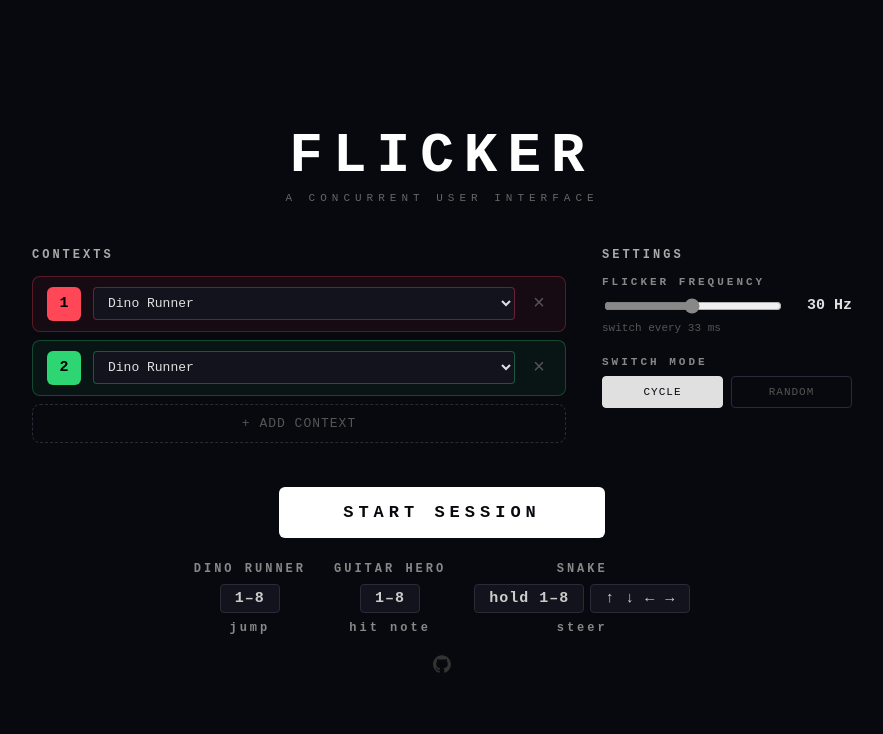
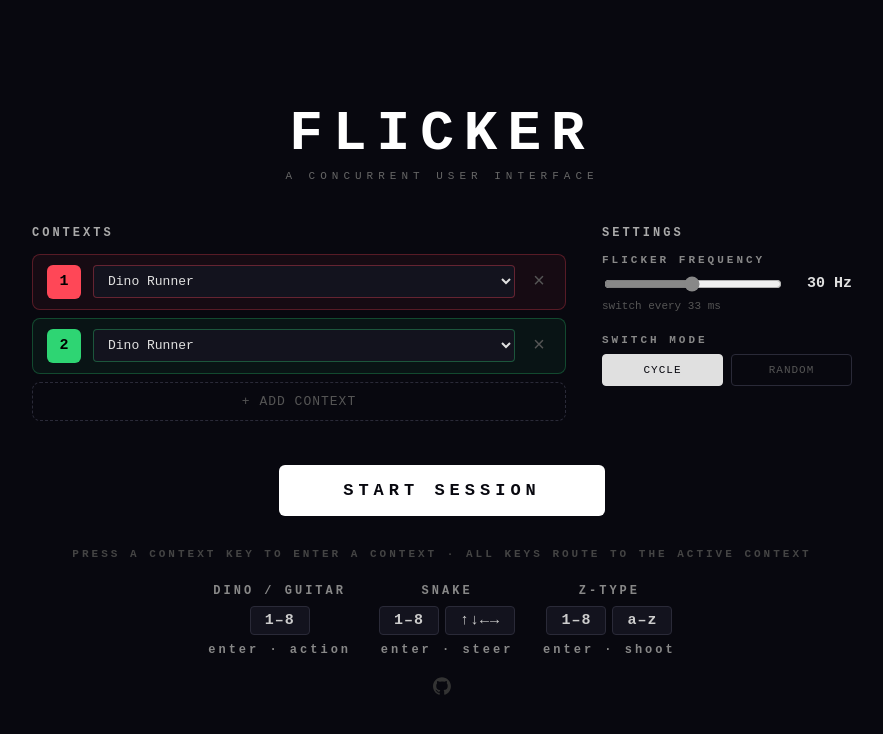
Before and after one commit to marcorentap/flicker, a React (Vite) app: page / in a window 1280 px wide. Shown: the top 734 px of the page, without its empty margins (198-1081 px from the left). Built offline with nearby package versions, Linux system fonts and the light colour scheme; what an-array-of-english-words would draw is missing.

Commit message:
Update instructions

```diff
--- a/src/components/MainMenu.tsx
+++ b/src/components/MainMenu.tsx
@@ -368,12 +368,15 @@
                 display: "flex",
                 flexDirection: "column",
                 alignItems: "center",
-                gap: 14,
+                gap: 16,
             }}>
+                <div style={{ color: "#444", fontSize: 11, letterSpacing: 3, fontWeight: "bold", margin: "8px 0" }}>
+                    PRESS A CONTEXT KEY TO ENTER A CONTEXT · ALL KEYS ROUTE TO THE ACTIVE CONTEXT
+                </div>
                 <div style={{ display: "flex", gap: 28 }}>
-                    <ControlHint game="DINO RUNNER"   keys={["1–8"]}                    label="jump" />
-                    <ControlHint game="GUITAR HERO"   keys={["1–8"]}                    label="hit note" />
-                    <ControlHint game="SNAKE"         keys={["hold 1–8", "↑ ↓ ← →"]}   label="steer" />
+                    <ControlHint game="DINO / GUITAR"  keys={["1–8"]}          label="enter · action" />
+                    <ControlHint game="SNAKE"           keys={["1–8", "↑↓←→"]} label="enter · steer" />
+                    <ControlHint game="Z-TYPE"          keys={["1–8", "a–z"]}   label="enter · shoot" />
                 </div>
             </div>
 
```
